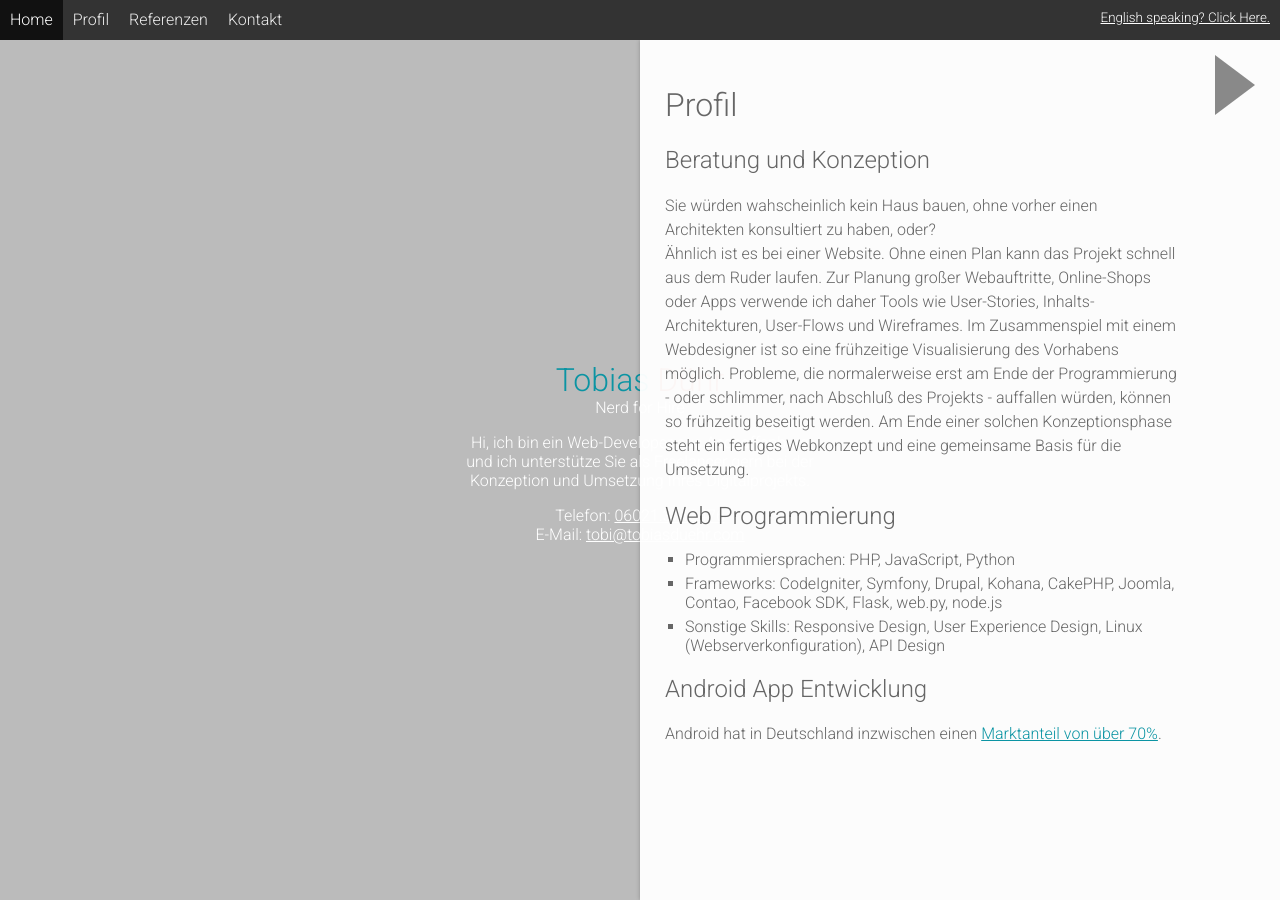
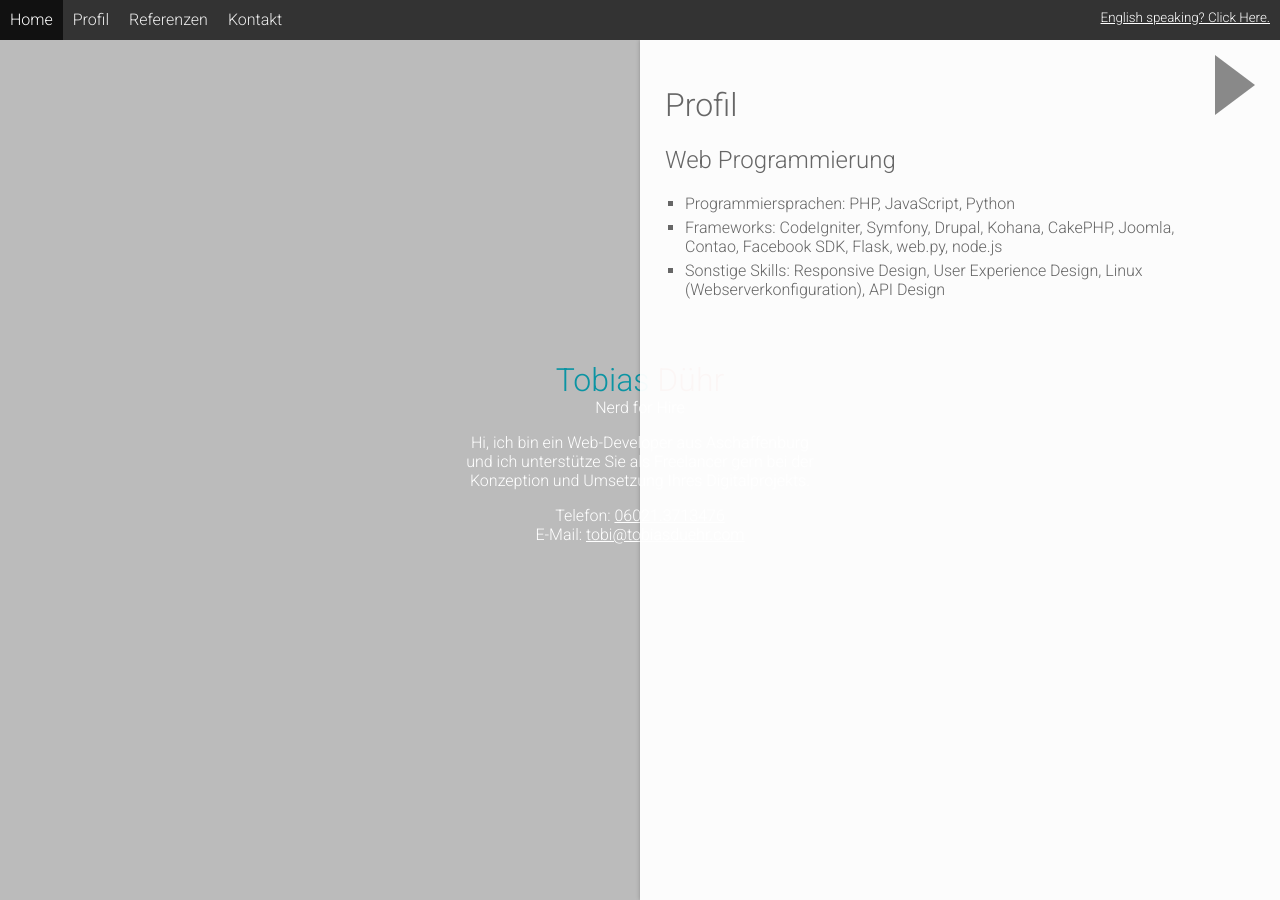
Before and after one commit to saibotd/saibotd.github.io, a Jekyll site: the page built from profil.html, in a window 1280 px wide. Built offline with Jekyll 4.4.1, drawn with Linux system fonts in a browser that asks for light colours; nearby versions of some CDN libraries; some of the changed lines change nothing that is shown.

Commit message:
Commented some notes out

```diff
--- a/profil.html
+++ b/profil.html
@@ -5,7 +5,7 @@ desc: Mein Leistungsprofil umfasst - neben Beratung und Konzeption - PHP, JavaSc
 ---
 
 <h1>Profil</h1>
-
+<!--
 <h2>Beratung und Konzeption</h2>
 
 <p>
@@ -13,7 +13,7 @@ desc: Mein Leistungsprofil umfasst - neben Beratung und Konzeption - PHP, JavaSc
 	Ähnlich ist es bei einer Website. Ohne einen Plan kann das Projekt schnell aus dem Ruder laufen.
 	Zur Planung großer Webauftritte, Online-Shops oder Apps verwende ich daher Tools wie User-Stories, Inhalts-Architekturen, User-Flows und Wireframes. Im Zusammenspiel mit einem Webdesigner ist so eine frühzeitige Visualisierung des Vorhabens möglich. Probleme, die normalerweise erst am Ende der Programmierung - oder schlimmer, nach Abschluß des Projekts - auffallen würden, können so frühzeitig beseitigt werden. Am Ende einer solchen Konzeptionsphase steht ein fertiges Webkonzept und eine gemeinsame Basis für die Umsetzung.
 </p>
-
+-->
 <h2>Web Programmierung</h2>
 
 <ul>
@@ -21,9 +21,10 @@ desc: Mein Leistungsprofil umfasst - neben Beratung und Konzeption - PHP, JavaSc
 	<li>Frameworks: CodeIgniter, Symfony, Drupal, Kohana, CakePHP, Joomla, Contao, Facebook SDK, Flask, web.py, node.js</li>
 	<li>Sonstige Skills: Responsive Design, User Experience Design, Linux (Webserverkonfiguration), API Design</li>
 </ul>
-
+<!--
 <h2>Android App Entwicklung</h2>
 
 <p>
-	Android hat in Deutschland inzwischen einen <a href="http://www.emarketer.com/Article/Germany-Europes-Biggest-Android-Market/1009883" target="_blank">Marktanteil von über 70%</a>.
+	Android OS hat in Deutschland inzwischen einen <a href="http://www.emarketer.com/Article/Germany-Europes-Biggest-Android-Market/1009883" target="_blank">Marktanteil von über 70%</a>.
 </p>
+-->
```
